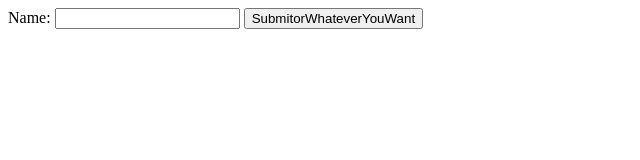
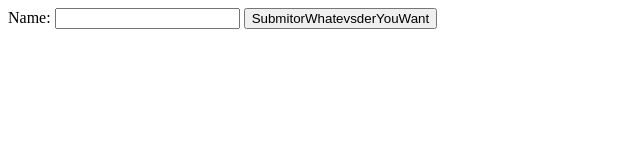
Before and after one commit to ashutosh7i/Learning_Javascript, a plain HTML site: page formsjs.html in a window 1280 px wide. Shown: the full height of the page, 0-640 px from the left. Drawn offline with Linux system fonts and the light colour scheme.

Commit message:
Update formsjs.html

```diff
--- a/formsjs.html
+++ b/formsjs.html
@@ -16,7 +16,7 @@
 -->
 <form name="nameForForm_or_formNo" action="" onsubmit="formProcessor()" method="GET">
   Name: <input type="text" name="FormFieldName">
-  <input type="submit" value="SubmitorWhateverYouWant">
+  <input type="submit" value="SubmitorWhatevsderYouWant">
 </form>
 
 <!--
```
